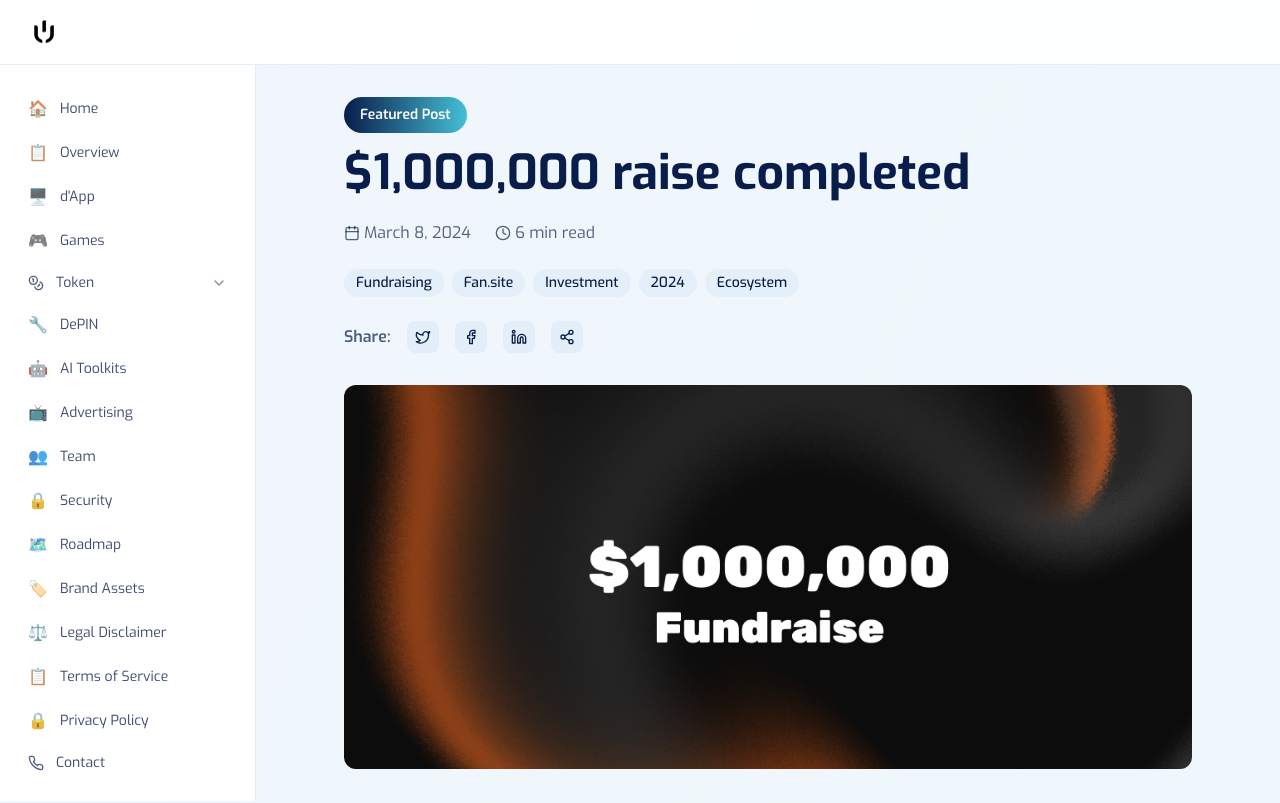
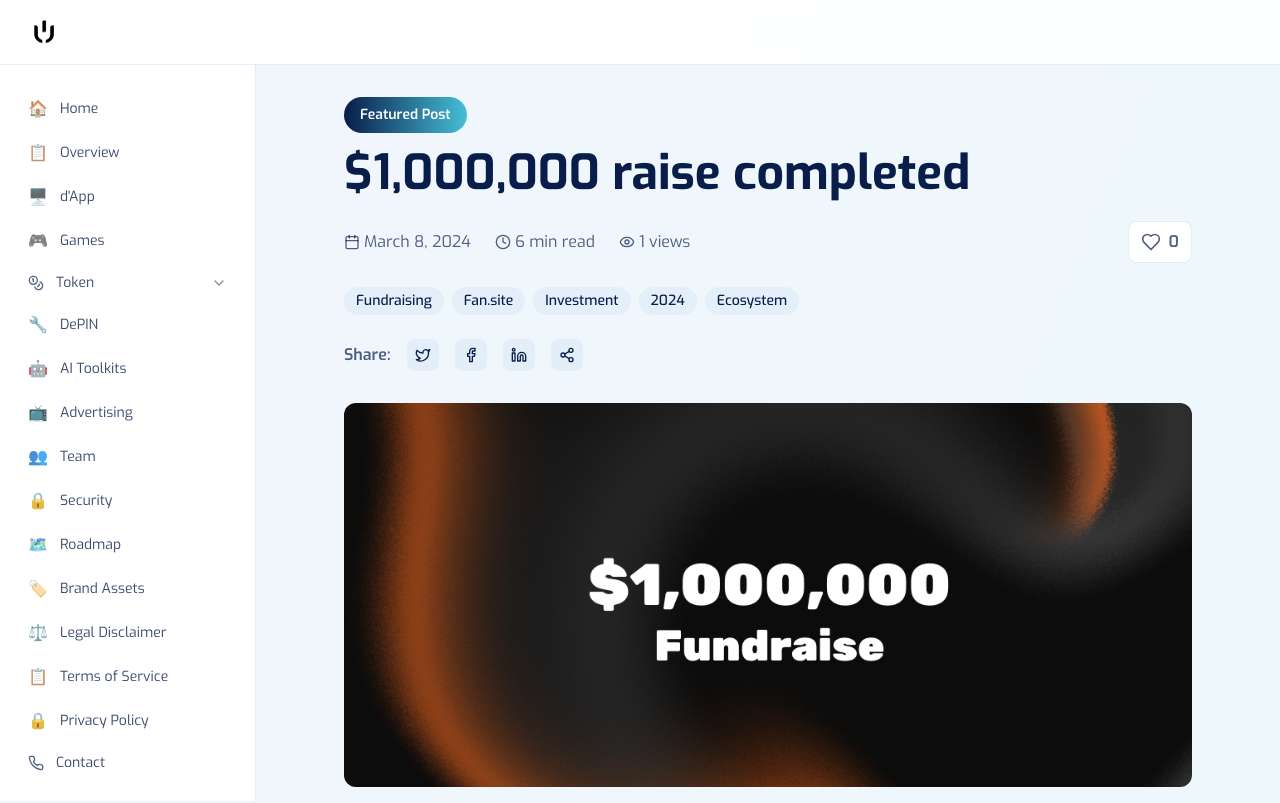
Before and after one commit to maldoteth/dehubdocs, a React (Vite) app: page /docs/blog/1-million-dollar-raise-completed in a window 1280 px wide. Shown: the top 803 px of the page. Built offline with nearby package versions, Linux system fonts and the light colour scheme.

Commit message:
Add view and like counters to blog posts
Implemented view and like counters for each blog post, allowing anyone to leave likes without authentication.

```diff
--- a/src/components/blog/BlogCard.tsx
+++ b/src/components/blog/BlogCard.tsx
@@ -1,8 +1,9 @@
 import React from 'react';
 import { Link } from 'react-router-dom';
-import { Calendar, Clock, ArrowRight } from 'lucide-react';
+import { Calendar, Clock, ArrowRight, Eye, Heart } from 'lucide-react';
 import { BlogPost } from '@/types/blog';
 import { formatDate } from '@/utils/blogUtils';
+import { usePostStats } from '@/hooks/usePostStats';
 
 interface BlogCardProps {
   post: BlogPost;
@@ -54,6 +55,7 @@ const generateExcerpt = (content: string, fallback: string) => {
 
 const BlogCard: React.FC<BlogCardProps> = ({ post, featured = false }) => {
   const excerpt = generateExcerpt(post.content, post.excerpt);
+  const { views, likes } = usePostStats(post.slug, post.views, post.likes);
 
   const displayDate =
     post.title === 'Dream Big: The $1M Home Crypto Raffle by DeHub'
@@ -80,7 +82,7 @@ const BlogCard: React.FC<BlogCardProps> = ({ post, featured = false }) => {
         </div>
 
         <div className={`p-6 ${featured ? 'lg:p-8' : ''}`}>
-          <div className="flex flex-wrap items-center gap-4 text-sm text-royal-blue/70 mb-3">
+          <div className="flex flex-wrap items-center gap-x-4 gap-y-2 text-sm text-royal-blue/70 mb-3">
             <div className="flex items-center gap-1">
               <Calendar className="w-4 h-4" />
               <span>{displayDate}</span>
@@ -88,6 +90,14 @@ const BlogCard: React.FC<BlogCardProps> = ({ post, featured = false }) => {
             <div className="flex items-center gap-1">
               <Clock className="w-4 h-4" />
               <span>{post.readingTime} min read</span>
+            </div>
+            <div className="flex items-center gap-1">
+              <Eye className="w-4 h-4" />
+              <span>{views.toLocaleString()}</span>
+            </div>
+            <div className="flex items-center gap-1">
+              <Heart className="w-4 h-4" />
+              <span>{likes.toLocaleString()}</span>
             </div>
           </div>
 
--- a/src/components/blog/BlogPostHeader.tsx
+++ b/src/components/blog/BlogPostHeader.tsx
@@ -1,6 +1,6 @@
 
 import React from 'react';
-import { Calendar, Clock } from 'lucide-react';
+import { Calendar, Clock, Eye, Heart } from 'lucide-react';
 import { BlogPost } from '@/types/blog';
 import { ShareButtons } from './ShareButtons';
 
@@ -8,9 +8,13 @@ interface BlogPostHeaderProps {
   post: BlogPost;
   displayDate: string;
   shareUrl: string;
+  views: number;
+  likes: number;
+  isLiked: boolean;
+  onLike: () => void;
 }
 
-export const BlogPostHeader: React.FC<BlogPostHeaderProps> = ({ post, displayDate, shareUrl }) => {
+export const BlogPostHeader: React.FC<BlogPostHeaderProps> = ({ post, displayDate, shareUrl, views, likes, isLiked, onLike }) => {
   return (
     <header className="mb-8">
       {post.featured && (
@@ -23,7 +27,8 @@ export const BlogPostHeader: React.FC<BlogPostHeaderProps> = ({ post, displayDat
         {post.title}
       </h1>
 
-      <div className="flex flex-wrap items-center gap-6 text-royal-blue/70 mb-6">
+      <div className="flex flex-wrap items-center justify-between gap-x-6 gap-y-4 text-royal-blue/70 mb-6">
+        <div className="flex flex-wrap items-center gap-x-6 gap-y-2">
           <div className="flex items-center gap-1">
             <Calendar className="w-4 h-4" />
             <span className="font-exo">{displayDate}</span>
@@ -31,6 +36,22 @@ export const BlogPostHeader: React.FC<BlogPostHeaderProps> = ({ post, displayDat
           <div className="flex items-center gap-1">
             <Clock className="w-4 h-4" />
             <span className="font-exo">{post.readingTime} min read</span>
+          </div>
+          <div className="flex items-center gap-1">
+            <Eye className="w-4 h-4" />
+            <span className="font-exo">{views.toLocaleString()} views</span>
+          </div>
+        </div>
+        <div className="flex items-center gap-2">
+          <button
+              onClick={onLike}
+              className="flex items-center gap-2 px-3 py-2 rounded-lg transition-colors duration-200 border bg-plain-white hover:bg-sky-blue/10 border-sky-blue/20"
+          >
+              <Heart className={`w-5 h-5 transition-all ${isLiked ? 'text-red-500 fill-current' : 'text-royal-blue/70'}`} />
+              <span className={`font-semibold font-exo ${isLiked ? 'text-red-500' : 'text-royal-blue/70'}`}>
+                  {likes.toLocaleString()}
+              </span>
+          </button>
         </div>
       </div>
 
--- a/src/data/newPosts.ts
+++ b/src/data/newPosts.ts
@@ -1,3 +1,4 @@
+
 import { BlogPost as BlogPostType } from '@/types/blog';
 
 export const excludedTitles = [
@@ -48,6 +49,8 @@ const tokenisedUploadsPost: BlogPostType = {
   status: 'published',
   seoTitle: 'Tokenised Uploads Are Here! | DeHub Feature Update',
   seoDescription: 'Learn about DeHub\'s new Tokenised Uploads feature. Every upload is a fractionalised NFT that shares ad revenue, creating a new economy for creators and fans.',
+  views: 1543,
+  likes: 87,
 };
 
 const awardWinningInnovationPost: BlogPostType = {
@@ -80,6 +83,8 @@ const awardWinningInnovationPost: BlogPostType = {
   status: 'published',
   seoTitle: 'DeHub Wins Corporate LiveWire 2023 Innovation & Excellence Award',
   seoDescription: 'DeHub is recognised as the 2023 winner for Innovation and Excellence in the Gaming category by Corporate LiveWire. Find out more about this prestigious award.',
+  views: 2345,
+  likes: 156,
 };
 
 const dubaiEventPost: BlogPostType = {
@@ -118,6 +123,8 @@ const dubaiEventPost: BlogPostType = {
   status: 'published',
   seoTitle: 'DeHub Expands to Middle East with Dubai Event Presence',
   seoDescription: 'DeHub marks a major Q2 2024 milestone by expanding its presence in the Middle East, participating in major blockchain events across Dubai.',
+  views: 987,
+  likes: 65,
 };
 
 const basePoolPost: BlogPostType = {
@@ -159,6 +166,8 @@ const basePoolPost: BlogPostType = {
   status: 'published',
   seoTitle: 'DeHub is Launching on Base! Uniswap Pool Going Live Soon',
   seoDescription: 'DeHub is expanding to the Base network! Get ready for our Uniswap pool launch. Learn about the new contract and how to bridge your tokens for free.',
+  views: 3123,
+  likes: 211,
 };
 
 const dehubTakeoverPost: BlogPostType = {
@@ -197,6 +206,8 @@ const dehubTakeoverPost: BlogPostType = {
   status: 'published',
   seoTitle: 'DeHub Takeover: A New Era for Community Growth',
   seoDescription: 'We are turbocharging the DeHub Army with a series of community-focused initiatives. Read about our plans for token-gated chats, daily town halls, and more.',
+  views: 1890,
+  likes: 123,
 };
 
 const crusadersSponsorshipPost: BlogPostType = {
@@ -231,6 +242,8 @@ const crusadersSponsorshipPost: BlogPostType = {
   status: 'published',
   seoTitle: 'DeHub Announces Multi-Year Sponsorship with North Wales Crusaders',
   seoDescription: "DeHub is thrilled to announce a new multi-year sponsorship deal with The North Wales Crusaders, the only professional rugby league club in Wales.",
+  views: 754,
+  likes: 44,
 };
 
 const publicBetaDappReportPost: BlogPostType = {
@@ -306,6 +319,8 @@ const publicBetaDappReportPost: BlogPostType = {
   status: 'published',
   seoTitle: 'Public Beta D’app Report | DeHub Update',
   seoDescription: 'An overview of the beta launch for our main d’app. Our biggest and final core d’app launch now sets us up to focus on scaling users and growth.',
+  views: 4021,
+  likes: 350,
 };
 
 export const newPosts: BlogPostType[] = [
--- /dev/null
+++ b/src/hooks/usePostStats.ts
@@ -0,0 +1,86 @@
+
+import { useState, useEffect, useCallback } from 'react';
+
+const getLocalStorageItem = <T>(key: string, defaultValue: T): T => {
+  try {
+    if (typeof window === 'undefined') return defaultValue;
+    const item = window.localStorage.getItem(key);
+    return item ? JSON.parse(item) : defaultValue;
+  } catch (error) {
+    console.error(`Error reading from localStorage for key "${key}":`, error);
+    return defaultValue;
+  }
+};
+
+const setLocalStorageItem = <T>(key: string, value: T) => {
+  try {
+    if (typeof window === 'undefined') return;
+    window.localStorage.setItem(key, JSON.stringify(value));
+  } catch (error) {
+    console.error(`Error writing to localStorage for key "${key}":`, error);
+  }
+};
+
+export const usePostStats = (slug?: string, initialViews: number = 0, initialLikes: number = 0) => {
+  const [views, setViews] = useState(initialViews);
+  const [likes, setLikes] = useState(initialLikes);
+  const [isLiked, setIsLiked] = useState(false);
+
+  useEffect(() => {
+    if (!slug) return;
+
+    const allViews = getLocalStorageItem<{ [key: string]: number }>('post_views', {});
+    const postViews = allViews[slug] || 0;
+    setViews(initialViews + postViews);
+
+    const allLikes = getLocalStorageItem<{ [key: string]: number }>('post_likes', {});
+    const postLikes = allLikes[slug] || 0;
+    setLikes(initialLikes + postLikes);
+
+    const likedPosts = getLocalStorageItem<string[]>('liked_posts', []);
+    setIsLiked(likedPosts.includes(slug));
+  }, [slug, initialViews, initialLikes]);
+
+  const incrementViews = useCallback(() => {
+    if (!slug) return;
+    const viewedPosts = getLocalStorageItem<string[]>('viewed_posts', []);
+    if (!viewedPosts.includes(slug)) {
+      const newViewedPosts = [...viewedPosts, slug];
+      setLocalStorageItem('viewed_posts', newViewedPosts);
+
+      const allViews = getLocalStorageItem<{ [key: string]: number }>('post_views', {});
+      const newCount = (allViews[slug] || 0) + 1;
+      allViews[slug] = newCount;
+      setLocalStorageItem('post_views', allViews);
+      setViews(initialViews + newCount);
+    }
+  }, [slug, initialViews]);
+
+  const toggleLike = useCallback(() => {
+    if (!slug) return;
+
+    const likedPosts = getLocalStorageItem<string[]>('liked_posts', []);
+    const allLikes = getLocalStorageItem<{ [key: string]: number }>('post_likes', {});
+    let newLikesCount = allLikes[slug] || 0;
+
+    if (likedPosts.includes(slug)) {
+      // Unlike
+      const newLikedPosts = likedPosts.filter(s => s !== slug);
+      setLocalStorageItem('liked_posts', newLikedPosts);
+      newLikesCount = Math.max(0, newLikesCount - 1);
+      setIsLiked(false);
+    } else {
+      // Like
+      const newLikedPosts = [...likedPosts, slug];
+      setLocalStorageItem('liked_posts', newLikedPosts);
+      newLikesCount += 1;
+      setIsLiked(true);
+    }
+
+    allLikes[slug] = newLikesCount;
+    setLocalStorageItem('post_likes', allLikes);
+    setLikes(initialLikes + newLikesCount);
+  }, [slug, initialLikes]);
+
+  return { views, likes, isLiked, incrementViews, toggleLike };
+};
--- a/src/pages/docs/BlogPost.tsx
+++ b/src/pages/docs/BlogPost.tsx
@@ -1,4 +1,3 @@
-
 import React, { useEffect } from 'react';
 import { useParams, Link } from 'react-router-dom';
 import { ArrowLeft } from 'lucide-react';
@@ -9,6 +8,7 @@ import { BlogPostBody } from '@/components/blog/BlogPostBody';
 import { BlogPostFooter } from '@/components/blog/BlogPostFooter';
 import { raffleContent } from '@/data/raffleContent';
 import { getNewPostBySlug, excludedTitles } from '@/data/newPosts';
+import { usePostStats } from '@/hooks/usePostStats';
 
 const BlogPost = () => {
   const { slug } = useParams<{ slug: string }>();
@@ -56,9 +56,17 @@ const BlogPost = () => {
     post = { ...post, publishedAt: '2024-10-30T12:00:00.000Z' };
   }
 
+  const { views, likes, isLiked, incrementViews, toggleLike } = usePostStats(post?.slug, post?.views, post?.likes);
+
   useEffect(() => {
     window.scrollTo(0, 0);
   }, [slug]);
+
+  useEffect(() => {
+    if (post) {
+      incrementViews();
+    }
+  }, [post, incrementViews]);
 
   if (!post) {
     return (
@@ -105,7 +113,15 @@ const BlogPost = () => {
       <div className="max-w-4xl mx-auto">
 
         <article>
-          <BlogPostHeader post={post} displayDate={displayDate} shareUrl={shareUrl} />
+          <BlogPostHeader
+            post={post}
+            displayDate={displayDate}
+            shareUrl={shareUrl}
+            views={views}
+            likes={likes}
+            isLiked={isLiked}
+            onLike={toggleLike}
+          />
           <BlogPostBody bannerImage={bannerImage} bannerImageAlt={post.bannerImageAlt} content={content} />
           <BlogPostFooter shareUrl={shareUrl} postTitle={post.title} />
         </article>
--- a/src/types/blog.ts
+++ b/src/types/blog.ts
@@ -19,6 +19,8 @@ export interface BlogPost {
   status?: 'draft' | 'published';
   seoTitle?: string;
   seoDescription?: string;
+  views?: number;
+  likes?: number;
 }
 
 export interface BlogTag {
```
Lines whose indentation alone changed are shown as unchanged.
